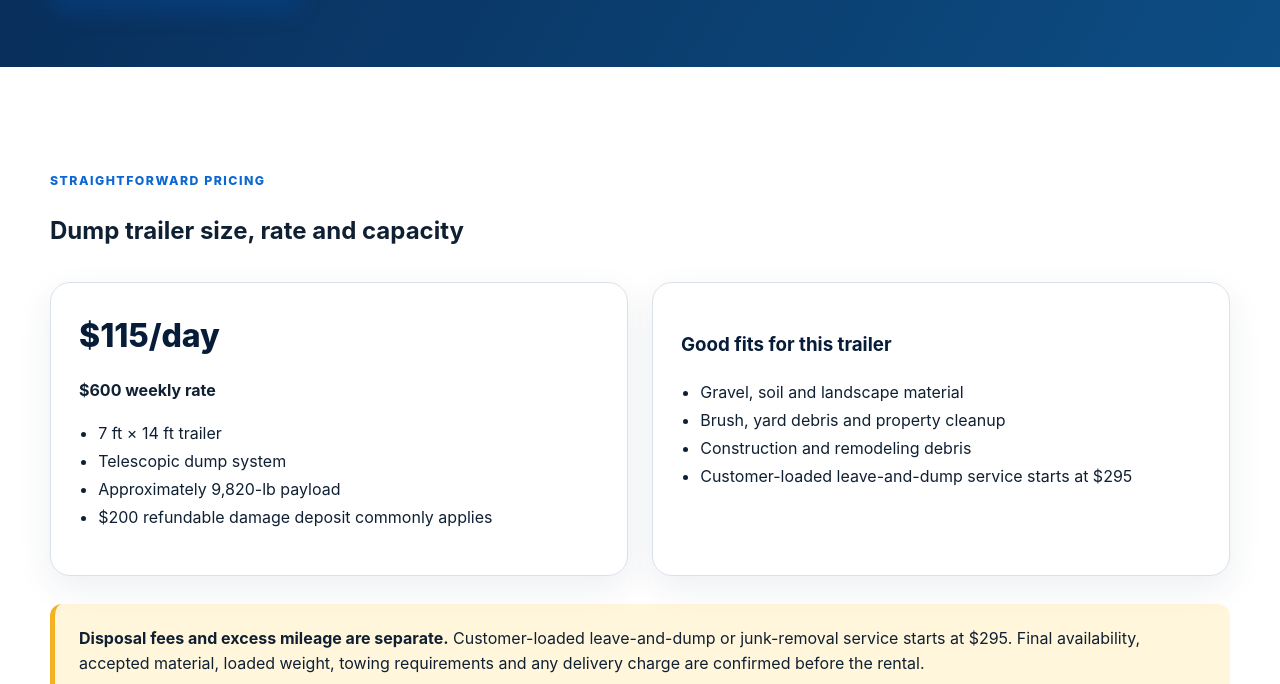
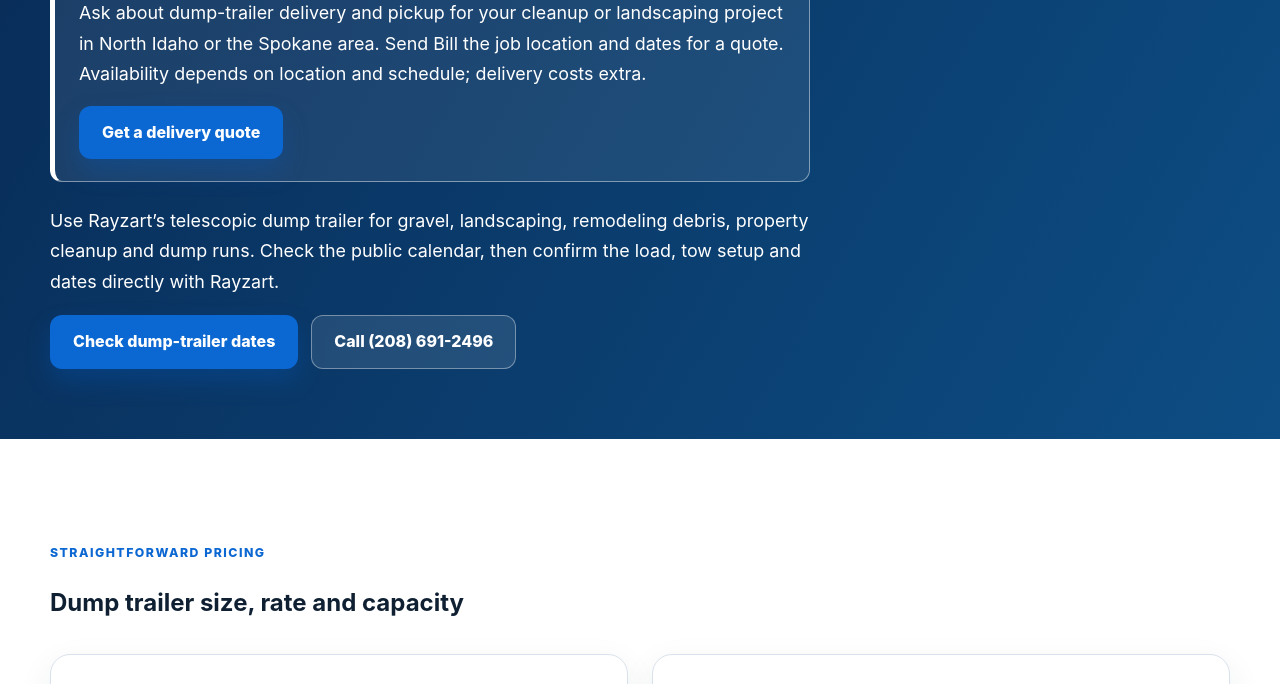
Before and after one commit to fishslayer4013-eng/rayzart-website, a plain HTML site: page dump-trailer-rental/index.html in a window 1280 px wide. Shown: the part 416-1100 px from the top of the page. Drawn offline with Linux system fonts and the light colour scheme.

Commit message:
Highlight delivery quotes, rates and Hauser pickup on trailer detail page

```diff
--- a/dump-trailer-rental/index.html
+++ b/dump-trailer-rental/index.html
@@ -12,11 +12,13 @@
   </script>
   <style>.seo-hero{background:linear-gradient(120deg,#082a55,#0d4d83);color:#fff;padding:84px 0 70px}.seo-hero h1{color:#fff;margin:.4rem 0 1rem}.seo-hero p{max-width:760px;font-size:1.12rem;line-height:1.7}.seo-grid{display:grid;grid-template-columns:repeat(2,minmax(0,1fr));gap:24px;margin-top:32px}.seo-card{border:1px solid var(--line);border-radius:20px;padding:28px;background:#fff;box-shadow:0 12px 34px rgba(20,49,77,.08)}.seo-card h3{color:var(--navy)}.seo-card ul{padding-left:1.2rem;line-height:1.75}.seo-price{font-size:2rem;font-weight:800;color:var(--navy)}.seo-note{background:#fff6dc;border-left:5px solid #f4b223;padding:22px 24px;border-radius:12px;margin-top:28px}.seo-footer{padding:34px 0;background:#061d38;color:#d9e4ef}.seo-footer a{color:#fff}.seo-header-cta{display:none}@media(max-width:960px){.seo-header-cta{display:inline-flex;padding:10px 14px;font-size:.85rem}}@media(max-width:760px){.seo-grid{grid-template-columns:1fr}.seo-hero{padding:58px 0 52px}}
     .seo-guide-nav{display:flex;flex-wrap:wrap;gap:12px 20px;margin-top:18px;font-size:.95rem;line-height:1.6}.seo-guide-nav a{text-decoration:underline;text-underline-offset:3px}
+
+    .delivery-highlight{border:1px solid rgba(255,255,255,.45);border-left:5px solid #fff;border-radius:12px;padding:22px 24px;margin:24px 0;background:rgba(255,255,255,.08);max-width:760px}.delivery-highlight h2{color:#fff;margin:0 0 8px;font-size:clamp(1.4rem,3vw,1.9rem)}.delivery-highlight p{margin:0 0 16px}
   </style>
 </head>
 <body>
   <header class="site-header"><div class="container header-inner"><a class="brand" href="/"><img src="/assets/images/rayzart-logo.png" alt="Rayzart logo" width="58" height="58"><span><strong>RAYZART<b class="brand-llc"> LLC</b></strong><small>rayzartllc.com</small></span></a><nav class="main-nav" aria-label="Main navigation"><a href="/#trailers">All trailers</a><a href="/#availability">Availability</a><a href="/post-falls-trailer-rental/">Post Falls</a><a href="/#contact" class="nav-cta">Request dates</a></nav><a class="button button-primary seo-header-cta" href="/#availability">Check dates</a></div></header>
-  <main><section class="seo-hero"><div class="container"><span class="section-kicker light">Hauser pickup • North Idaho service area</span><h1>7 × 14 dump trailer rental in North Idaho</h1><p>Use Rayzart’s telescopic dump trailer for gravel, landscaping, remodeling debris, property cleanup and dump runs. Check the public calendar, then confirm the load, tow setup and dates directly with Rayzart.</p><div class="hero-actions"><a class="button button-primary" href="/#availability">Check dump-trailer dates</a><a class="button button-secondary" href="tel:+12086912496">Call (208) 691-2496</a></div></div></section>
+  <main><section class="seo-hero"><div class="container"><span class="section-kicker light">Hauser pickup • North Idaho service area</span><h1>7 × 14 dump trailer rental in North Idaho</h1><p><strong>$115 per 24 hours • $600 weekly.</strong> Pickup is in Hauser, Idaho, by appointment. Dump and disposal fees are separate.</p><div class="delivery-highlight"><h2>Need a trailer delivered?</h2><p>Ask about dump-trailer delivery and pickup for your cleanup or landscaping project in North Idaho or the Spokane area. Send Bill the job location and dates for a quote. Availability depends on location and schedule; delivery costs extra.</p><a class="button button-primary" href="sms:2086912496?body=Hi%20Bill%2C%20I'd%20like%20a%20dump-trailer%20delivery%20quote.">Get a delivery quote</a></div><p>Use Rayzart’s telescopic dump trailer for gravel, landscaping, remodeling debris, property cleanup and dump runs. Check the public calendar, then confirm the load, tow setup and dates directly with Rayzart.</p><div class="hero-actions"><a class="button button-primary" href="/#availability">Check dump-trailer dates</a><a class="button button-secondary" href="tel:+12086912496">Call (208) 691-2496</a></div></div></section>
   <section class="section"><div class="container"><span class="section-kicker">Straightforward pricing</span><h2>Dump trailer size, rate and capacity</h2><div class="seo-grid"><article class="seo-card"><div class="seo-price">$115/day</div><p><strong>$600 weekly rate</strong></p><ul><li>7 ft × 14 ft trailer</li><li>Telescopic dump system</li><li>Approximately 9,820-lb payload</li><li>$200 refundable damage deposit commonly applies</li></ul></article><article class="seo-card"><h3>Good fits for this trailer</h3><ul><li>Gravel, soil and landscape material</li><li>Brush, yard debris and property cleanup</li><li>Construction and remodeling debris</li><li>Customer-loaded leave-and-dump service starts at $295</li></ul></article></div><div class="seo-note"><strong>Disposal fees and excess mileage are separate.</strong> Customer-loaded leave-and-dump or junk-removal service starts at $295. Final availability, accepted material, loaded weight, towing requirements and any delivery charge are confirmed before the rental.</div></div></section>
   <section class="section section-dark"><div class="container"><span class="section-kicker light">Pickup or hauling help</span><h2>Serving Hauser, Post Falls, Coeur d’Alene and nearby communities</h2><p>Pick up the trailer by appointment in Hauser, or ask whether Rayzart can deliver it, let you load it and handle the dump run. Service depends on the load, location and schedule.</p><div class="hero-actions"><a class="button button-light" href="/post-falls-trailer-rental/">Post Falls rental details</a><a class="button button-outline-light" href="/coeur-dalene-trailer-rental/">Coeur d’Alene rental details</a></div></div></section>
   <section class="section"><div class="container narrow"><span class="section-kicker">Before reserving</span><h2>Dump trailer questions</h2><div class="faq-list"><details><summary>Are dump fees included in the rental?</summary><p>No. Disposal and dump fees are separate unless a written quote specifically includes them.</p></details><details><summary>Can Rayzart haul the loaded trailer for me?</summary><p>Potentially. Delivery, pickup and dump-run service can be quoted based on the material, destination, schedule and safe loading location.</p></details><details><summary>How do I confirm availability?</summary><p>Check the public calendar, then call, text or submit the request form. Rayzart personally confirms the trailer, dates and towing or delivery details.</p></details></div></div></section></main>
```
